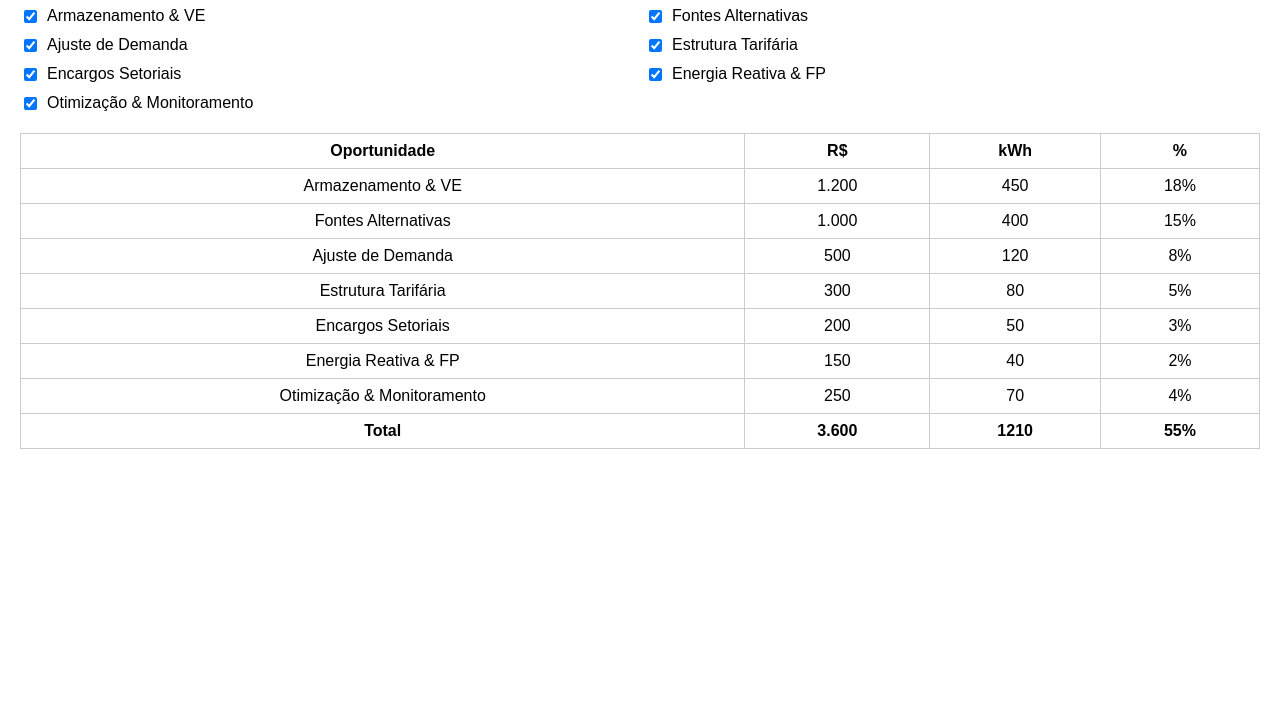
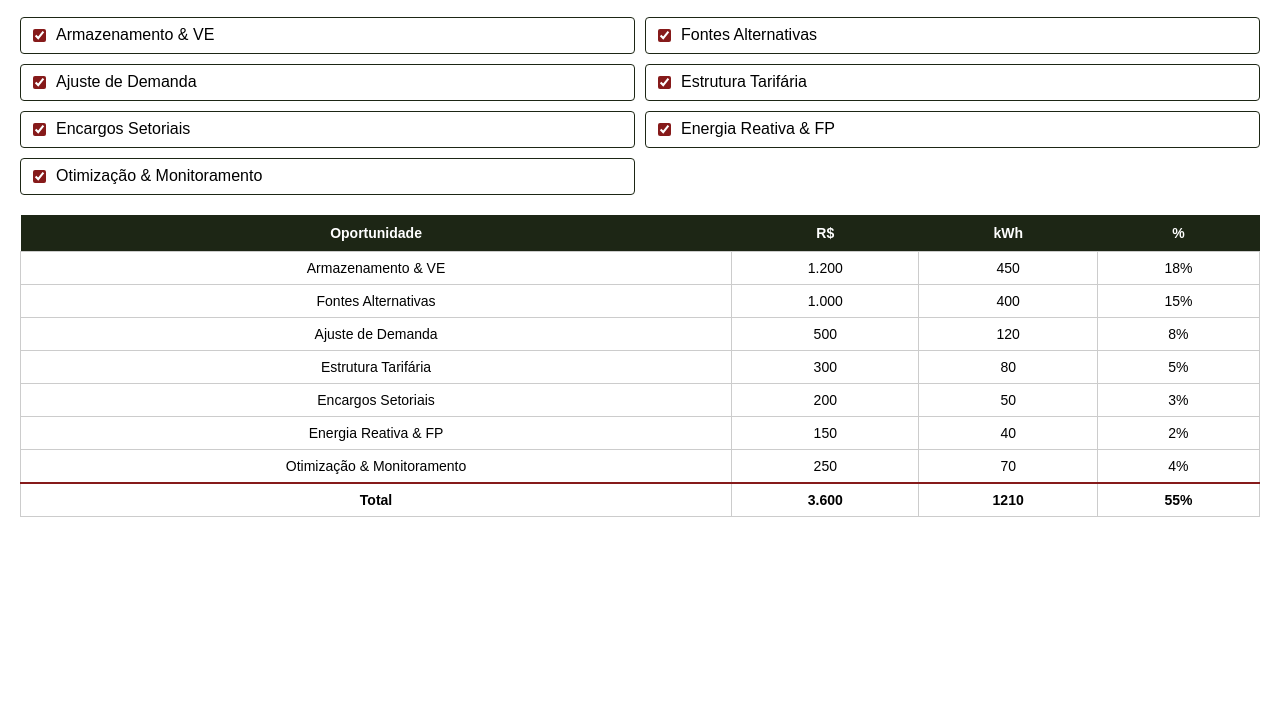
Before and after one commit to gusenergia/diag-xpress-mvp, a plain HTML site: page index.html in a window 1280 px wide. Shown: the part 73-800 px from the top of the page. Drawn offline with Linux system fonts and the light colour scheme.

Commit message:
Update index.html

```diff
--- a/index.html
+++ b/index.html
@@ -5,13 +5,75 @@
   <meta name="viewport" content="width=device-width, initial-scale=1.0" />
   <title>Diag Xpress MVP</title>
   <style>
-    body { font-family: Arial, sans-serif; margin: 20px; }
-    .toggles { display: grid; grid-template-columns: repeat(2, 1fr); gap: 10px; margin-bottom: 20px; }
-    .toggle-label { display: flex; align-items: center; }
-    .toggle-label input { margin-right: 10px; }
-    table { width: 100%; border-collapse: collapse; margin-bottom: 20px; }
-    th, td { border: 1px solid #ccc; padding: 8px; text-align: center; }
-    tfoot td { font-weight: bold; }
+    :root {
+      --color-primary: #1D2615; /* Verde Musgo */
+      --color-text: #000000; /* Preto */
+      --color-accent: #861A1A; /* Vermelho Queimado */
+      --color-highlight: #E49400; /* Laranja */
+      --bg-light: #FFFFFF;
+    }
+    body {
+      font-family: Arial, sans-serif;
+      background-color: var(--bg-light);
+      color: var(--color-text);
+      margin: 20px;
+    }
+    h1 {
+      color: var(--color-primary);
+      border-bottom: 2px solid var(--color-accent);
+      padding-bottom: 8px;
+    }
+    .toggles {
+      display: grid;
+      grid-template-columns: repeat(2, 1fr);
+      gap: 10px;
+      margin-bottom: 20px;
+    }
+    .toggle-label {
+      display: flex;
+      align-items: center;
+      background-color: var(--bg-light);
+      border: 1px solid var(--color-primary);
+      border-radius: 4px;
+      padding: 8px;
+      cursor: pointer;
+      transition: background-color 0.2s;
+    }
+    .toggle-label:hover {
+      background-color: var(--color-highlight);
+    }
+    .toggle-label input {
+      margin-right: 10px;
+      accent-color: var(--color-accent);
+    }
+    table {
+      width: 100%;
+      border-collapse: collapse;
+      margin-bottom: 20px;
+      font-size: 14px;
+    }
+    th {
+      background-color: var(--color-primary);
+      color: var(--bg-light);
+      padding: 10px;
+    }
+    td {
+      border: 1px solid #ccc;
+      padding: 8px;
+      text-align: center;
+    }
+    tfoot td {
+      font-weight: bold;
+      background-color: var(--bg-light);
+    }
+    tfoot tr {
+      border-top: 2px solid var(--color-accent);
+    }
+    @media (max-width: 600px) {
+      .toggles {
+        grid-template-columns: 1fr;
+      }
+    }
   </style>
 </head>
 <body>
```
